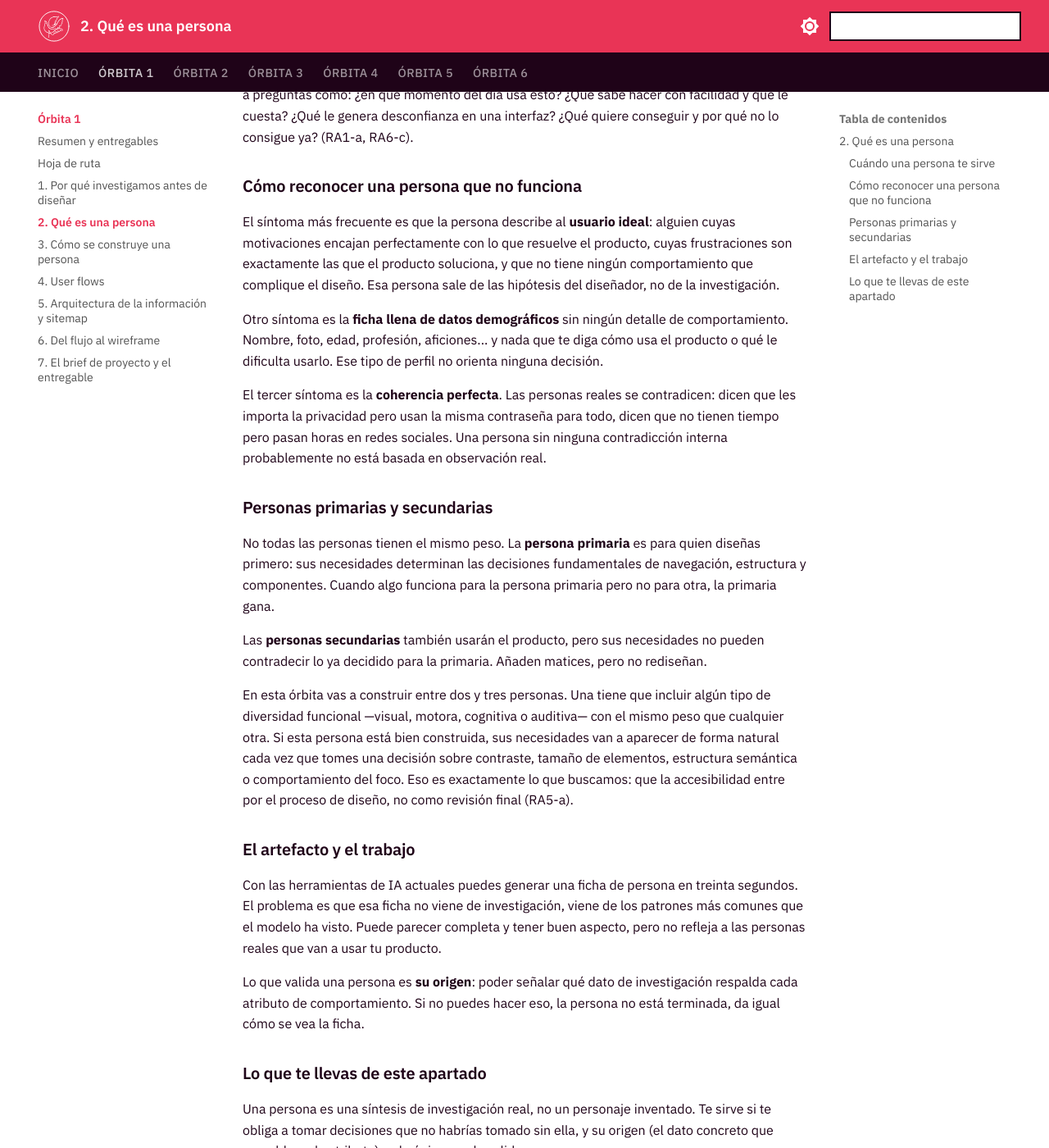
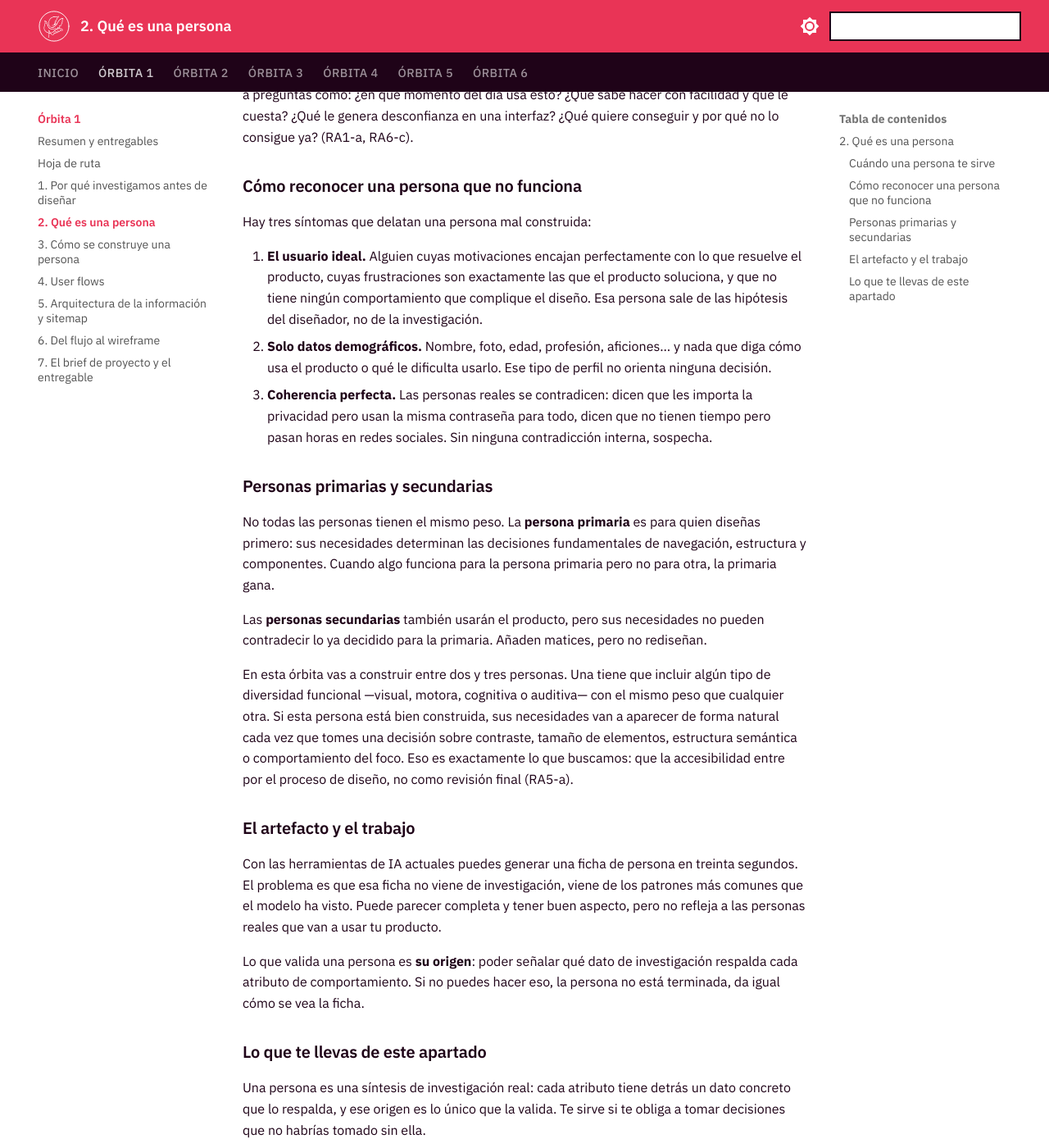
Before and after one commit to envasador/diseno-interfaces-web, an MkDocs documentation site: the page built from docs/orbitas/orbita1/02_que_es_una_persona.md, in a window 1280 px wide and 1400 px high, scrolled down 1115 px. Shown: the whole window at 82% size. Built offline with MkDocs 1.6.1 and Material for MkDocs 9.7.7, drawn with Linux system fonts in a browser that asks for light colours; some of the changed text lies outside the part shown.

```diff
--- a/docs/orbitas/orbita1/02_que_es_una_persona.md
+++ b/docs/orbitas/orbita1/02_que_es_una_persona.md
@@ -27,11 +27,11 @@ Los detalles que más te van a ayudar son los de comportamiento y contexto, los
 
 ### Cómo reconocer una persona que no funciona
 
-El síntoma más frecuente es que la persona describe al **usuario ideal**: alguien cuyas motivaciones encajan perfectamente con lo que resuelve el producto, cuyas frustraciones son exactamente las que el producto soluciona, y que no tiene ningún comportamiento que complique el diseño. Esa persona sale de las hipótesis del diseñador, no de la investigación.
+Hay tres síntomas que delatan una persona mal construida:
 
-Otro síntoma es la **ficha llena de datos demográficos** sin ningún detalle de comportamiento. Nombre, foto, edad, profesión, aficiones... y nada que te diga cómo usa el producto o qué le dificulta usarlo. Ese tipo de perfil no orienta ninguna decisión.
-
-El tercer síntoma es la **coherencia perfecta**. Las personas reales se contradicen: dicen que les importa la privacidad pero usan la misma contraseña para todo, dicen que no tienen tiempo pero pasan horas en redes sociales. Una persona sin ninguna contradicción interna probablemente no está basada en observación real.
+1. **El usuario ideal.** Alguien cuyas motivaciones encajan perfectamente con lo que resuelve el producto, cuyas frustraciones son exactamente las que el producto soluciona, y que no tiene ningún comportamiento que complique el diseño. Esa persona sale de las hipótesis del diseñador, no de la investigación.
+2. **Solo datos demográficos.** Nombre, foto, edad, profesión, aficiones... y nada que diga cómo usa el producto o qué le dificulta usarlo. Ese tipo de perfil no orienta ninguna decisión.
+3. **Coherencia perfecta.** Las personas reales se contradicen: dicen que les importa la privacidad pero usan la misma contraseña para todo, dicen que no tienen tiempo pero pasan horas en redes sociales. Sin ninguna contradicción interna, sospecha.
 
 ### Personas primarias y secundarias
 
@@ -50,4 +50,4 @@ Lo que valida una persona es **su origen**: poder señalar qué dato de investig
 
 ### Lo que te llevas de este apartado
 
-Una persona es una síntesis de investigación real, no un personaje inventado. Te sirve si te obliga a tomar decisiones que no habrías tomado sin ella, y su origen (el dato concreto que respalda cada atributo) es lo único que la valida.
+Una persona es una síntesis de investigación real: cada atributo tiene detrás un dato concreto que lo respalda, y ese origen es lo único que la valida. Te sirve si te obliga a tomar decisiones que no habrías tomado sin ella.
```
Also changed, not shown: docs/orbitas/orbita1/04_user_flows.md (+1 -1 lines), docs/orbitas/orbita1/06_wireframes.md (+1 -1 lines), docs/orbitas/orbita1/ejemplos/personas.html (+2 -7 lines), 2 other files.
